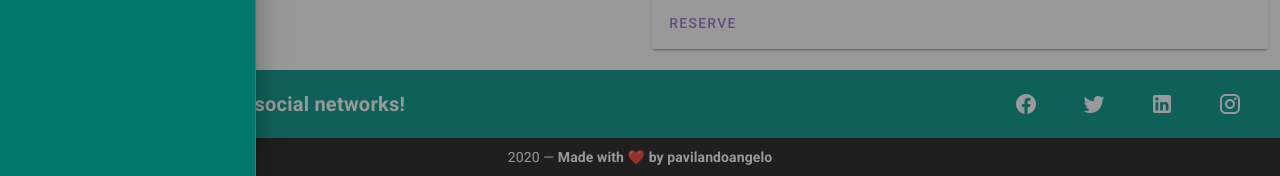
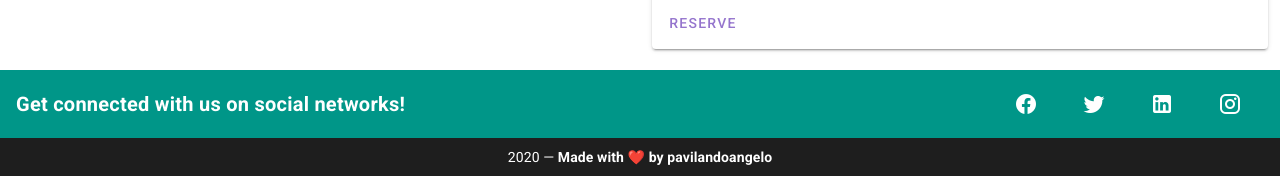
Before and after one commit to pavilandoangelo/pick-a-movie-app, a Vue app: page / in a window 1280 px wide. Shown: the part 624-800 px from the top of the page. Built offline with nearby package versions, Linux system fonts and the light colour scheme.

Commit message:
🐛 Fix drawer to not show when first load

```diff
--- a/src/App.vue
+++ b/src/App.vue
@@ -79,6 +79,7 @@
     <v-footer
       dark
       padless
+      absolute
     >
       <v-card
         class="flex"
@@ -126,7 +127,7 @@ export default {
   },
 
   data: () => ({
-    drawer: true,
+    drawer: false,
     item: 0,
     items: movies,
     canvasVerify: true,
```
